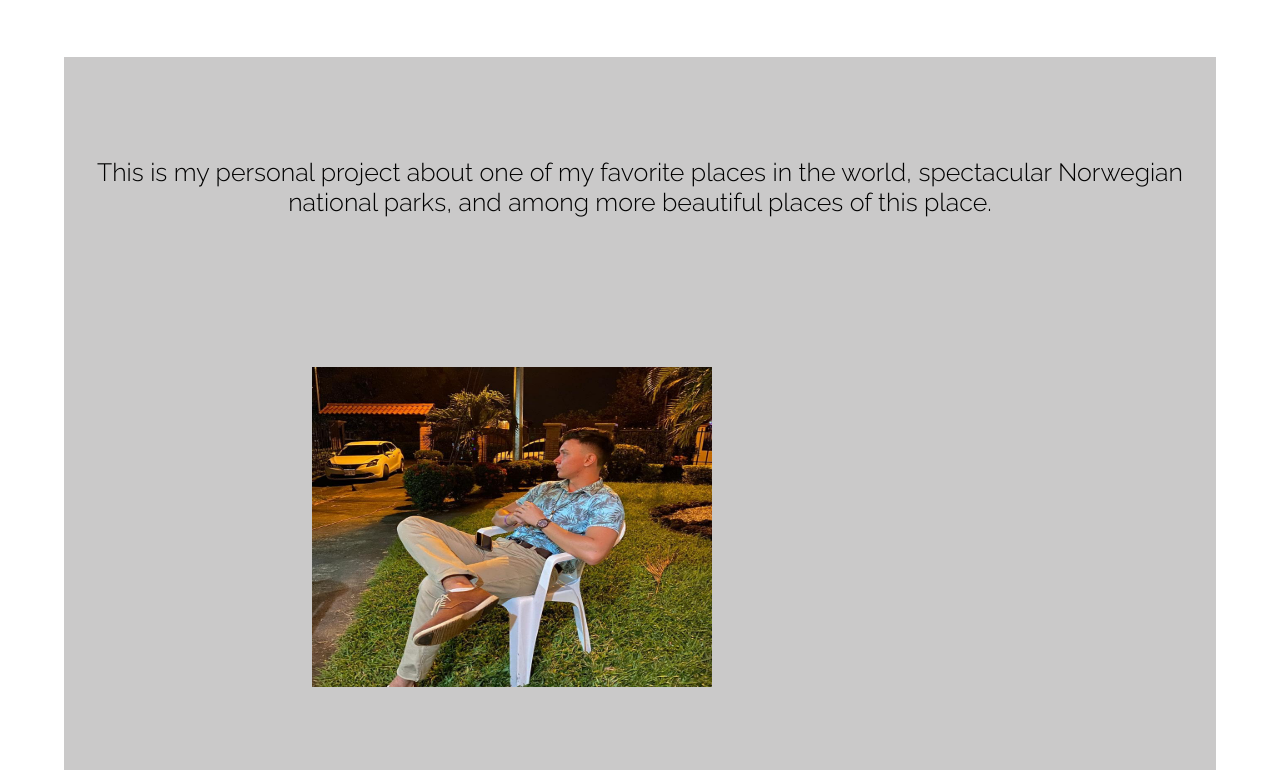
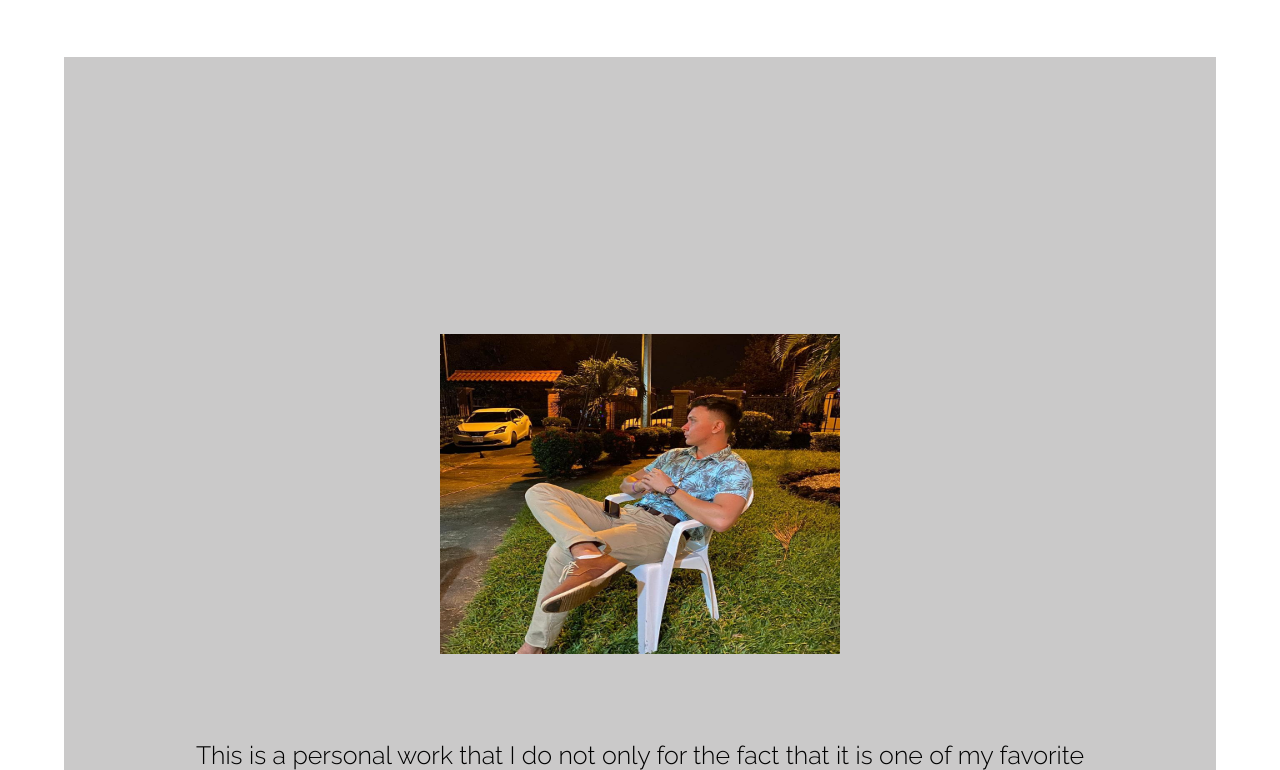
Before and after one commit to armandocodecr/GaleriaWeb, a plain HTML site: page About.html in a window 1280 px wide. Shown: the part 168-938 px from the top of the page. Drawn offline with Linux system fonts and the light colour scheme.

Commit message:
Update estilos.css

```diff
--- a/estilos.css
+++ b/estilos.css
@@ -211,6 +211,21 @@ cursor: pointer;
    border-radius: 50%;
   }
 
+  .contenedor{
+    /* position: relative; */
+    display: flex;
+    justify-content: center;
+    text-align: center;
+    align-items: center;
+   }
+
+   #texto{
+    position: absolute;
+    top: 0;
+    margin-top: 100px;
+   }
+
+
   @media screen and (max-width: 1280px){
     .flex img{
         width: 65%;
@@ -219,6 +234,11 @@ border-radius: 50%;
 }
 
 @media screen and (max-width:900px){
+
+      .contenedor-sobre p{
+        font-size: 17px;
+    }
+
     .flex img{
         width: 80%;
         height: 40%;
```
Lines whose indentation alone changed are shown as unchanged.
